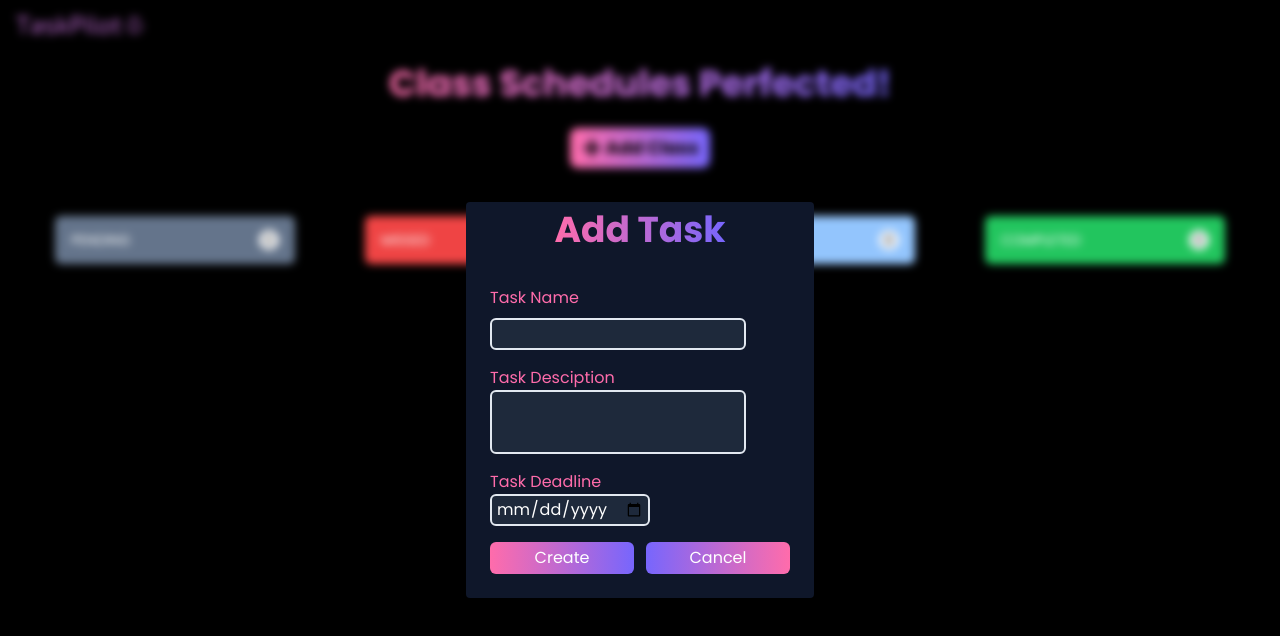
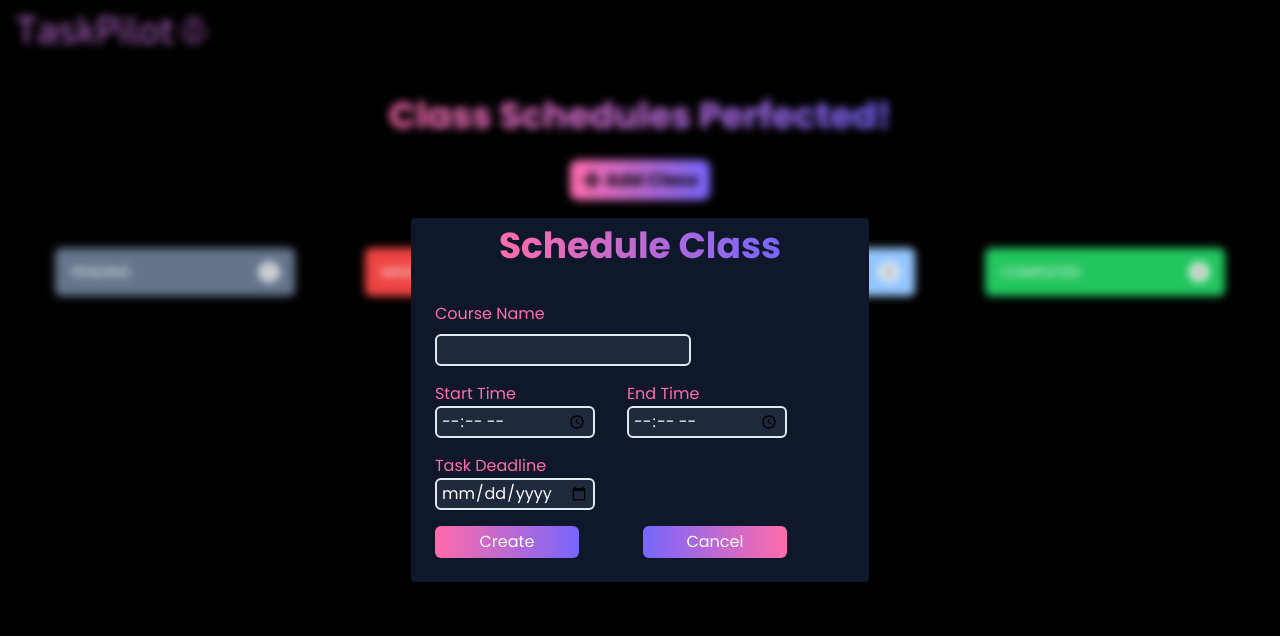
Before and after one commit to arpit2804/TaskPilot, a React (Vite) app in the folder frontend/: page /classes in a window 1280 px wide. Both pictures are taken after a click on the button "Add Class". Shown: the top 636 px of the page. Built offline with nearby package versions, Linux system fonts and the light colour scheme.

Commit message:
edit pop up created in tasks class

```diff
--- a/frontend/src/components/Classes.jsx
+++ b/frontend/src/components/Classes.jsx
@@ -16,7 +16,7 @@ export default function Classes() {
     <div className='h-screen bg-black'>
       <DndProvider backend={HTML5Backend}>
         {/* logo */}
-        <div className='h-16 w-40 p-4'>
+        <div className='h-24 w-56 p-4'>
             <img src={logo}/>
         </div>
         {/* header */}
--- a/frontend/src/components/CreateNewClass.jsx
+++ b/frontend/src/components/CreateNewClass.jsx
@@ -1,5 +1,5 @@
-import React, {useState} from 'react'
-import {v4 as uuidv4} from 'uuid';
+import React, { useState } from 'react'
+import { v4 as uuidv4 } from 'uuid';
 
 export default function CreateNewClass({ visible, onClose, classes, setClasses }) {
     const [taskName, setTaskName] = useState("");
@@ -13,8 +13,8 @@ export default function CreateNewClass({ visible, onClose, classes, setClasses }
     };
 
     const [task, setTask] = useState({
-        id : "",
-        name : "",
+        id: "",
+        name: "",
         description: "",
         deadline: "",
         status: "pending",
@@ -22,15 +22,15 @@ export default function CreateNewClass({ visible, onClose, classes, setClasses }
 
     //console.log(task)
 
-    const handleSubmit = (e) =>{
+    const handleSubmit = (e) => {
         e.preventDefault();
         task.name = taskName,
             task.description = taskDescription,
             task.deadline = deadline,
             task.id = uuidv4(),
 
-        setClasses((prev)=>{
-            const list = [...prev,task];
+            setClasses((prev) => {
+                const list = [...prev, task];
                 return list
             })
         document.getElementById("container").click();
@@ -45,38 +45,54 @@ export default function CreateNewClass({ visible, onClose, classes, setClasses }
             <div className=' bg-slate-900 p-2 rounded w-92 flex flex-col text-white justify-center '>
                 <div className='flex justify-center px-20'>
                     <div className=' bg-gradient-to-r from-[#ff6cab] via-[#BD69D2] to-[#7766FD] font-poppins text-4xl font-bold inline-block text-transparent bg-clip-text'>
-                Add Task
+                        Schedule Class
                     </div>
                 </div>
                 <div className='flex mt-5 w-full justify-start p-4'>
                     <form onSubmit={handleSubmit}>
                         <div className='flex-col gap-5'>
                             <div className='flex-col'>
-            <div className='text-[#ff6cab] font-poppins fonr-bold'>Task Name</div>
+                                <div className='text-[#ff6cab] font-poppins fonr-bold'>Course Name</div>
                                 <input
                                     type="text"
                                     className='border-2 border-slate-200 mt-2  h-8 w-64 rounded-md px-1 bg-slate-800'
-                onChange={(e)=>{
+                                    onChange={(e) => {
                                         setTaskName(e.target.value)
                                     }}
                                 />
                             </div>
+                            <div className='flex items-center justify-between gap-8'>
+                                <div>
                                     <div className='flex-col'>
-            <div className='text-[#ff6cab] font-poppins fonr-bold mt-4'>Task Desciption</div>
+                                        <div className='text-[#ff6cab] font-poppins fonr-bold mt-4'>Start Time</div>
                                         <input
-                type="text"
-                className='border-2 border-slate-200 h-16 w-64 rounded-md px-1 bg-slate-800'
-                onChange={(e)=>{
-                    setTaskDescription(e.target.value)
+                                            type="time"
+                                            className='border-2 border-slate-200 h-8 w-40 rounded-md px-1 bg-slate-800 '
+                                            onChange={(e) => {
+                                                setDeadline(e.target.value)
                                             }}
                                         />
+                                    </div>
+                                </div>
+                                <div>
+                                <div className='flex-col'>
+                                        <div className='text-[#ff6cab] font-poppins fonr-bold mt-4'>End Time</div>
+                                        <input
+                                            type="time"
+                                            className='border-2 border-slate-200 h-8 w-40 rounded-md px-1 bg-slate-800 '
+                                            onChange={(e) => {
+                                                setDeadline(e.target.value)
+                                            }}
+                                        />
+                                    </div>
+                                </div>
                             </div>
                             <div className='flex-col'>
                                 <div className='text-[#ff6cab] font-poppins fonr-bold mt-4'>Task Deadline</div>
                                 <input
                                     type="date"
                                     className='border-2 border-slate-200 h-8 w-40 rounded-md px-1 bg-slate-800 '
-                onChange={(e)=>{
+                                    onChange={(e) => {
                                         setDeadline(e.target.value)
                                     }}
                                 />
--- a/frontend/src/components/ListTasks.jsx
+++ b/frontend/src/components/ListTasks.jsx
@@ -1,6 +1,8 @@
 import React, { useEffect, useState } from 'react'
 import { useDrag, useDrop } from 'react-dnd';
 import { MdDelete } from "react-icons/md";
+import { Link } from 'react-router-dom';
+import ViewTask from '../components/ViewTask'
 
 export default function ListTasks({ tasks, setTasks }) {
     const [pending, setPending] = useState([]);
@@ -93,7 +95,7 @@ const Section = ({ status,
             </div>
             <div>
 
-                {taskstomap.length > 0 && taskstomap.map((task) => <Task key={task.id} tasks={tasks} setTasks={setTasks} task={task} />)}
+                {taskstomap.length > 0 && taskstomap.map((task) => <Task key={task.id}  task={task} />)}
             </div>
 
         </div>
@@ -111,7 +113,11 @@ const Header = ({ text, bg, count }) => {
     )
 }
 
-const Task = ({ tasks, setTasks, task }) => {
+const Task = ({ task }) => {
+
+    const [showMyModel, setShowMyModal] = useState(false);
+    const handleOnClose = () => setShowMyModal(false);
+
     const [{ isDragging }, drag] = useDrag(() => ({
         type: "task",
         item: {id: task.id},
@@ -125,16 +131,22 @@ const Task = ({ tasks, setTasks, task }) => {
 
     //   console.log(<isDragging></isDragging>)
     return (
+        <div onDoubleClick={() => setShowMyModal(true)}>
         <div
             // onClick={}
             ref={drag}
-            className={`relative p-4 mt-4 shadow-md text-white font-bold bg-[#1f1f1f] rounded-md cursor-grab ${isDragging ? "opacity-25" : "opacity-100"} hover:scale-110 duration-300`}>
+            className={`relative p-4 mt-4 shadow-md text-white font-bold bg-[#1f1f1f] rounded-md cursor-grab ${isDragging ? "opacity-25" : "opacity-100"} hover:scale-110 duration-300`}
+
+            >
+
             <div className='flex justify-between items-center'>
             <p>{task.name}</p>
             <button>
                 <div className=' text-red-600 text-xl'><MdDelete/></div>
             </button>
             </div>
+            </div>
+            <ViewTask onClose={handleOnClose} visible={showMyModel} task = {task} />
         </div>
     )
 }
--- a/frontend/src/components/TaskClass.jsx
+++ b/frontend/src/components/TaskClass.jsx
@@ -0,0 +1,26 @@
+import React from 'react'
+import banner from '../assets/init.png'
+import { Link } from 'react-router-dom';
+
+export default function TaskClass() {
+    return (
+        <div className="bg-black flex flex-col justify-center items-center p-11 h-screen">
+            <div className="bg-gradient-to-r from-[#ff6cab] via-[#BD69D2] to-[#7766FD] font-poppins text-6xl font-bold inline-block text-transparent bg-clip-text mb-10">
+                Choose either
+            </div>
+            <img src={banner} alt="" className="hidden sm:flex w-[49%] h-[25rem]" />
+            <div className="flex flex-col md:gap-20 items-center sm:flex-row sm:items-center md:text-xl mt-4 ">
+                <Link to="/classes">
+                    <button className="bg-gradient-to-r from-[#ff6cab] via-[#BD69D2] to-[#7766FD] text-white p-4 m-4 rounded-lg font-bold hover:scale-105 duration-300">
+                        Schedule Classes
+                    </button>
+                </Link>
+                <Link to="/tasks">
+                    <button className="bg-gradient-to-r from-[#ff6cab] via-[#BD69D2] to-[#7766FD] text-white p-4 m-4 rounded-lg font-bold hover:scale-105 duration-300">
+                        Add Tasks
+                    </button>
+                </Link>
+            </div>
+        </div>
+    );
+}
--- /dev/null
+++ b/frontend/src/components/ViewTask.jsx
@@ -0,0 +1,67 @@
+import React, { useState } from 'react'
+
+export default function CreatenewTask({ visible, onClose, task }) {
+    const [clicked, setClicked] = useState(false);
+    const [edit, setEdit] = useState(false);
+    const id = task.id
+
+    const handleOnClose = (e) => {
+        if (e.target.id === "container") {
+            onClose();
+            setClicked(false);
+        }
+    };
+
+
+
+    if (!visible) return null;
+
+    return (
+        <div id="container"
+            onClick={handleOnClose}
+            className="absolute z-50 inset-0  bg-opacity-25 backdrop-blur-sm flex  items-center justify-center">
+            <div className=' bg-slate-900 p-2 rounded w-80 flex flex-col justify-center '>
+                <div className='flex justify-center px-10'>
+                    <div className=' bg-gradient-to-r from-[#ff6cab] via-[#BD69D2] to-[#7766FD] font-poppins text-4xl font-bold inline-block text-transparent bg-clip-text w-'>
+                        Edit Task
+                    </div>
+                </div>
+                {/* Name */}
+                <div className=' p-2  text-white font-poppins text-xl font-bold  mt-3'>Task Name</div>
+
+                {/* description */}
+                {edit ? <div>
+                    <div className='flex-col'>
+                        <div className='text-[#ff6cab] font-poppins fonr-bold mt-4'>Task Desciption</div>
+                        <input
+                            type="text"
+                            className='border-2 border-slate-200 h-16 w-64 rounded-md px-1 bg-slate-800'
+                        />
+                    </div>
+                </div>
+                    : <div className='p-2 text-white  font-poppins text-sm font-semibold w mt-3'>Lorem ipsum dolor sit amet, consectetur adipisicing elit. Rerum unde facere dignissimos deserunt tempora, neque veniam, ipsa expedita praesentium sequi eum alias similique?</div>}
+
+                {/* deadline */}
+                <div className='text-sm text-red-500 mt-4 font-semibold'> Deadline: 22-04-24</div>
+                {/* buttons */}
+                <div className='flex justify-between mt-4 items-center gap-3'>
+                    <button
+                        type='submit'
+                        onClick={() => setEdit((prev) => !prev)}
+                        className=' bg-gradient-to-r from-[#ff6cab] via-[#BD69D2] to-[#7766FD] rounded-md px-4 h-8 w-36 hover:scale-110 duration-300'>
+                        {edit ? 'Save' : 'Edit'}
+                    </button>
+                    <button
+                        onClick={() => {
+                            document
+                                .getElementById("container")
+                                .click();
+                        }}
+                        className=' bg-gradient-to-r from-[#7766FD] via-[#BD69D2] to-[#ff6cab] rounded-md px-4 h-8 w-36 hover:scale-110 duration-300'>
+                        Cancel
+                    </button>
+                </div>
+            </div>
+        </div>
+    )
+}
```
Also changed, not shown: frontend/src/App.jsx (+6 -1 lines), frontend/src/components/Tasks.jsx (+33 -1 lines), frontend/src/assets/init.png (added). Lines whose indentation alone changed are shown as unchanged.
